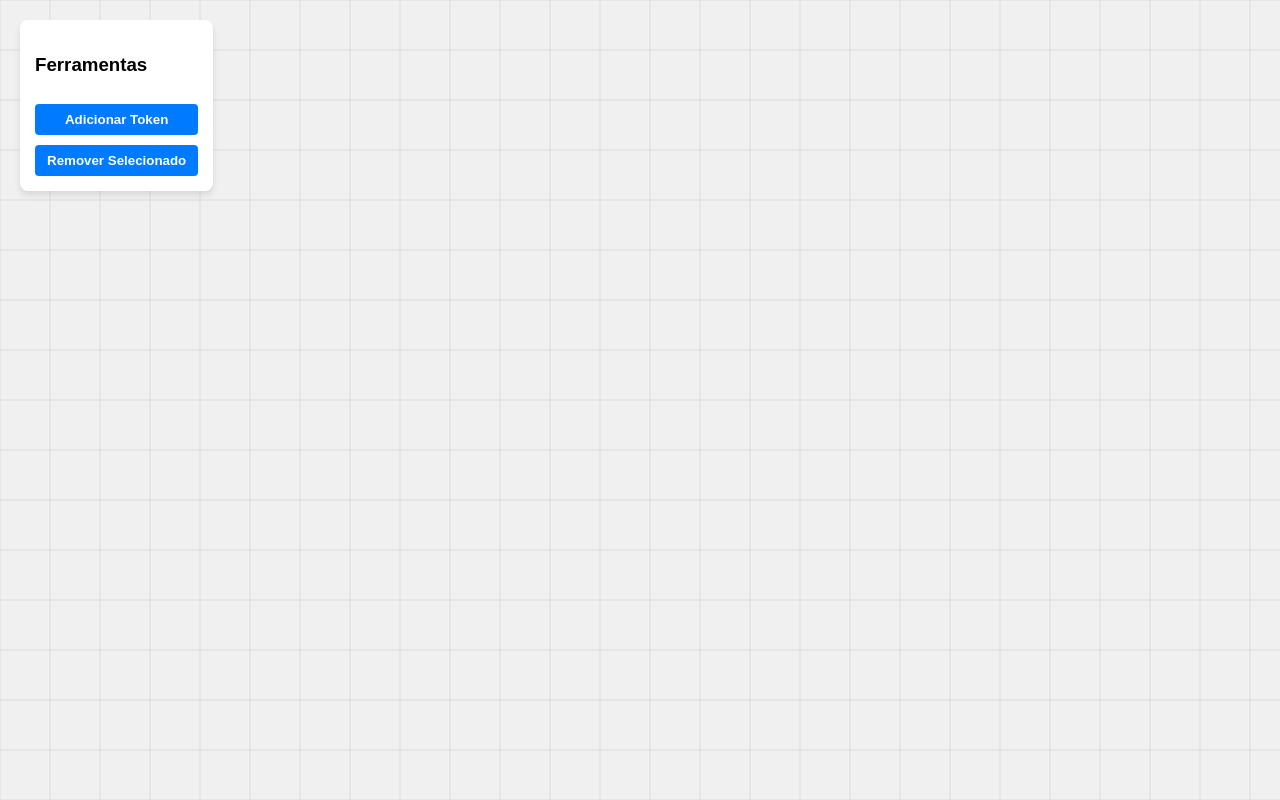
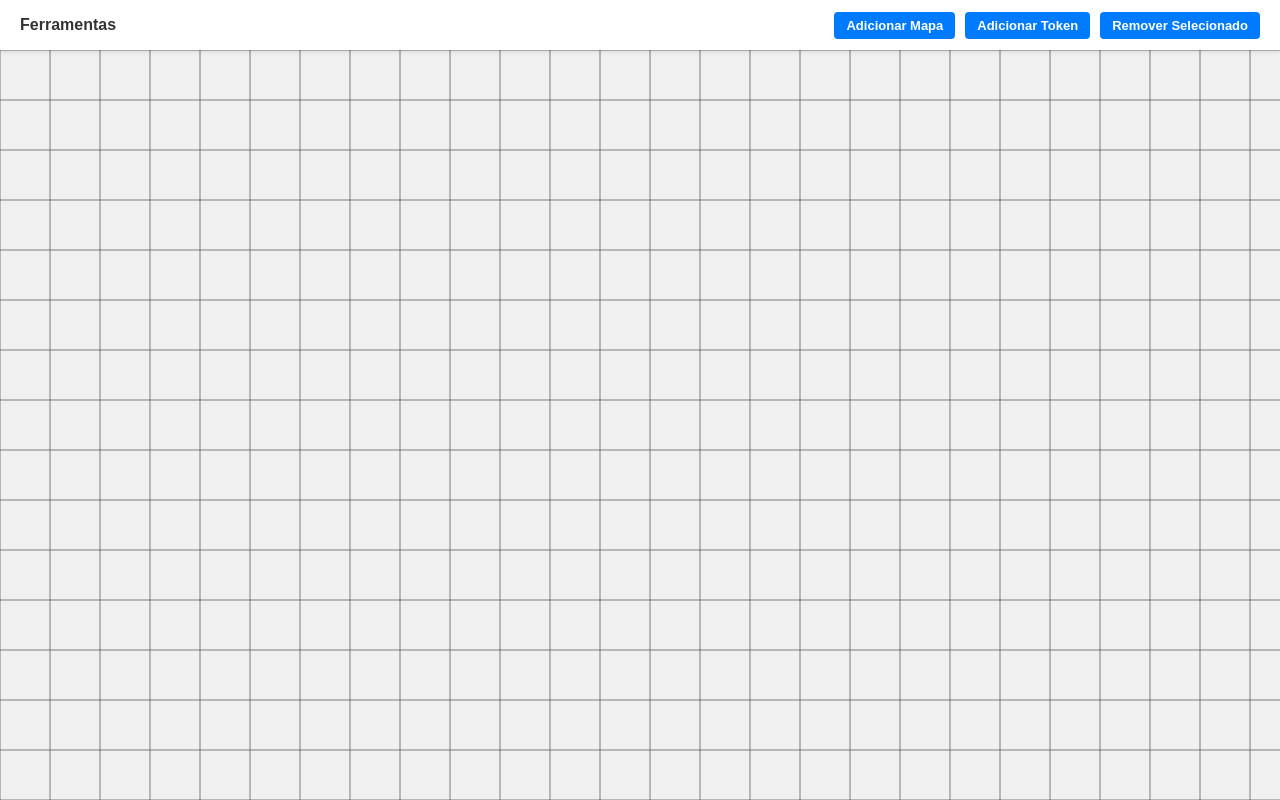
Before and after one commit to gustavofontanabertoldi/GnE, a website built with Vite: page index.html in a window 1280 px wide. Built offline with nearby package versions, Linux system fonts and the light colour scheme.

Commit message:
removendo tokens e comecando mapa

```diff
--- a/index.html
+++ b/index.html
@@ -8,10 +8,13 @@
     <title>gne</title>
   </head>
 <body>
-  <div id="menu-lateral">
+  <div id="toolbar-superior">
     <h3>Ferramentas</h3>
-    <button id="btn-add-token">Adicionar Token</button>
-    <button id="btn-remove-token">Remover Selecionado</button>
+    <div class="grupo-botoes">
+      <button id="btn-add-mapa">Adicionar Mapa</button>
+      <button id="btn-add-token">Adicionar Token</button>
+      <button id="btn-remove-token">Remover Selecionado</button>
+    </div>
   </div>
 
   <div id="tabuleiro"></div>
--- a/src/main.js
+++ b/src/main.js
@@ -1,7 +1,7 @@
 import Konva from 'konva';
 import {gridInitializer} from './modules/grid.js'
 import { cameraInitializer } from './modules/camera.js';
-import {add_token} from './modules/input.js'
+import {token_adm} from './modules/input.js'
 
 const stage = new Konva.Stage({
   container: 'tabuleiro',
@@ -15,5 +15,5 @@ const camadaMundo = new Konva.Layer();
 stage.add(camadaMundo);
 
 gridInitializer(camadaMundo)
-add_token(camadaMundo)
+token_adm(camadaMundo)
 camadaMundo.draw()
--- a/src/modules/grid.js
+++ b/src/modules/grid.js
@@ -5,7 +5,7 @@ export function gridInitializer(camada) {
     for (let x = 0; x < 3000; x += 50) {
         const linha = new Konva.Line({
             points: [x, 0, x, 3000],
-            stroke: 'rgba(0, 0, 0, 0.08)',
+            stroke: 'rgba(0, 0, 0, 0.48)',
             strokeWidth: 1
         });
         camada.add(linha);
@@ -15,7 +15,7 @@ export function gridInitializer(camada) {
     for (let y = 0; y < 3000; y += 50) {
         const linha = new Konva.Line({
             points: [0, y, 3000, y],
-            stroke: 'rgba(0, 0, 0, 0.08)',
+            stroke: 'rgba(0, 0, 0, 0.48)',
             strokeWidth: 1
         });
         camada.add(linha);
--- a/src/modules/input.js
+++ b/src/modules/input.js
@@ -1,18 +1,35 @@
 import Konva from "konva";
 
-export function add_token(camada){
+let selected_token = null;
+
+export function token_adm(camada){
     const button = document.getElementById('btn-add-token');
     button.addEventListener('click', () => {
         const circle = new Konva.Circle({
-            x: 150,
-            y: 150,
+            x: window.innerWidth/2,
+            y: window.innerHeight/2,
             radius: 25,
             fill: 'red',
             draggable: true
         })
+        circle.on('click', () =>{
+            if(selected_token != null){
+                selected_token.stroke (null);
+            }
+            circle.stroke('black').strokeWidth(2);
+            selected_token = circle;
+        })
+
         camada.add(circle);
         camada.draw();
+    })
 
-        console.log("token criado com sucesso")
+    const btn_rmv = document.getElementById('btn-remove-token');
+    btn_rmv.addEventListener('click', () => {
+        if(selected_token){
+            selected_token.destroy();
+            selected_token = null;
+            camada.draw();
+        }
     })
 }
--- a/src/style.css
+++ b/src/style.css
@@ -17,28 +17,47 @@ body, html {
   z-index: 1; /* Fica atrás do menu */
 }
 
-#menu-lateral {
+/* Nova barra superior fina que cruza a tela toda */
+#toolbar-superior {
   position: absolute;
-  top: 20px;
-  left: 20px;
+  top: 0;
+  left: 0;
+  right: 0;
+  height: 50px; /* Bem fina para dar espaço ao grid */
   background: white;
-  padding: 15px;
-  border-radius: 8px;
-  box-shadow: 0 4px 6px rgba(0,0,0,0.1);
+  padding: 0 20px;
+  box-shadow: 0 2px 4px rgba(0,0,0,0.1);
   z-index: 10; /* Fica por cima do tabuleiro */
+
+  /* Alinha tudo na horizontal e centraliza verticalmente */
   display: flex;
-  flex-direction: column;
+  flex-direction: row;
+  align-items: center;
+  justify-content: space-between; /* Título de um lado, botões do outro */
+}
+
+#toolbar-superior h3 {
+  margin: 0;
+  font-size: 16px;
+  color: #333;
+}
+
+/* Envelopa os botões para ficarem lado a lado */
+.grupo-botoes {
+  display: flex;
+  flex-direction: row;
   gap: 10px;
 }
 
 button {
-  padding: 8px 12px;
+  padding: 6px 12px;
   background-color: #007bff;
   color: white;
   border: none;
   border-radius: 4px;
   cursor: pointer;
   font-weight: bold;
+  font-size: 13px;
 }
 
 button:hover {
```
